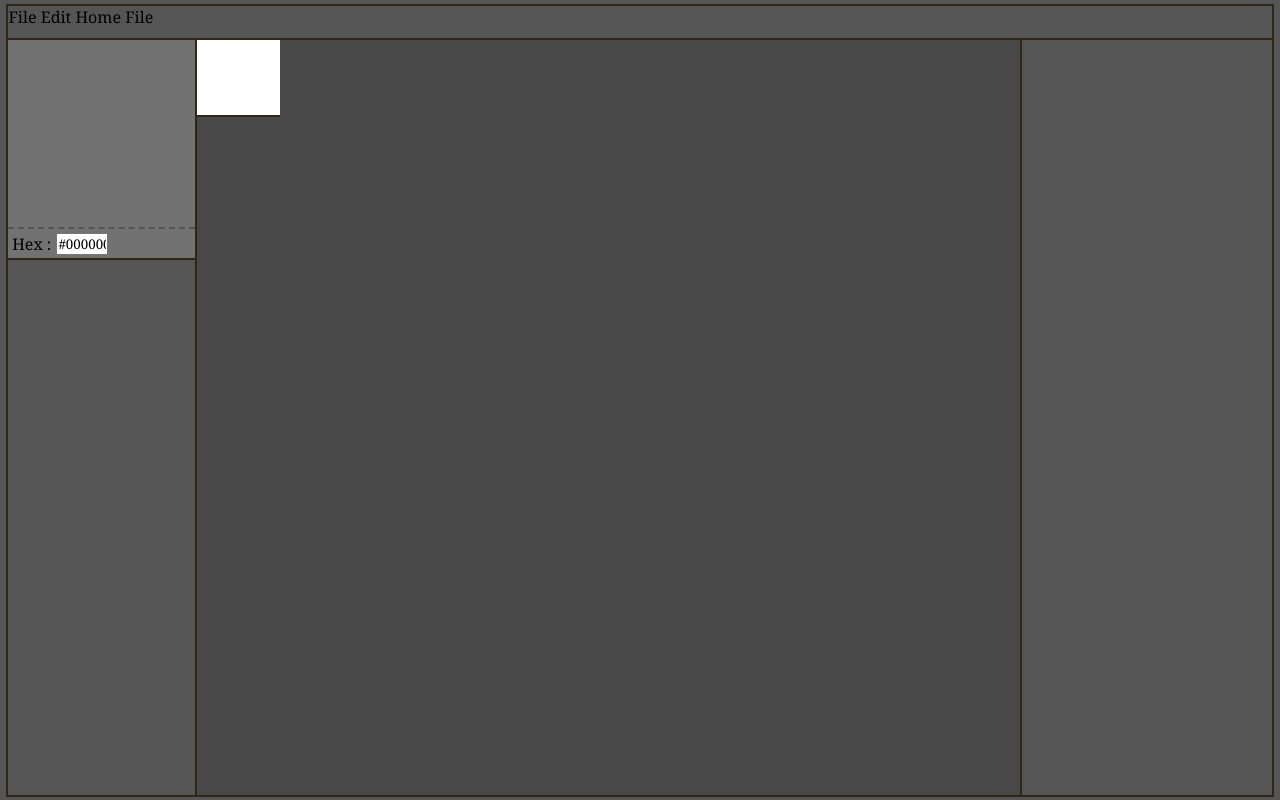
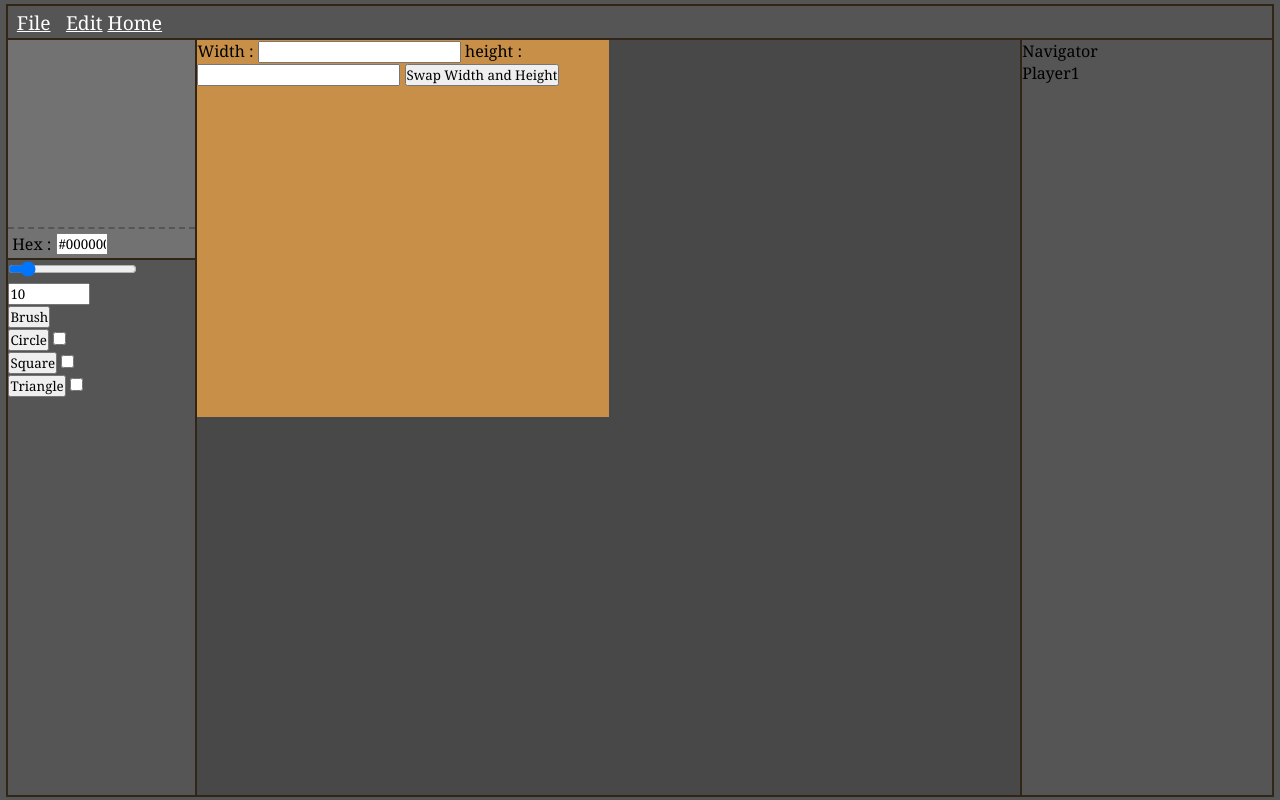
Before and after one commit to chickmenNuggs/CSE-108-Final-Project, a Flask app: page /canvas/ in a window 1280 px wide. Run offline with Flask 3, Linux system fonts and the light colour scheme; a user stored in the database is signed in.

Commit message:
Added a bunch of stuff
finally got stuffs to work in js and added other stuff

```diff
--- a/flask-app/static/master.css
+++ b/flask-app/static/master.css
@@ -179,6 +188,19 @@
     height: 4vh;
     background-color: #555555;
     border: 2px solid #312515;
+    display: flex;
+    flex-direction: row;
+}
+.action-buttons{
+    height: 100%;
+    width: 4%;
+    display: flex;
+    font-size: larger;
+    text-decoration: underline;
+    color: #ffffffff;
+    display: flex;
+    justify-content: center;
+    align-items: center;
 }
 .wide-div{
     width: 100%;
@@ -228,7 +250,7 @@
     height: 10%;
 
 }
-.info{
+.create-new{
     background-color: #c78f47;
     width: 50%;
     height: 50%;
--- a/flask-app/static/master.js
+++ b/flask-app/static/master.js
@@ -1,5 +1,35 @@
+
+var brushSize;
+var brushType;
 
 
+function toggleHiddenLobby(page1, page2, page3) {
+
+    b1 = document.getElementById(page1);
+    b2 = document.getElementById(page2);
+    b3 = document.getElementById(page3);
+    p1 = document.getElementsByClassName(page1)[0];
+    p2 = document.getElementsByClassName(page2)[0];
+    p3 = document.getElementsByClassName(page3)[0];
+
+    b1.classList.add('nav-active');
+    b2.classList.remove('nav-active');
+    b3.classList.remove('nav-active');
+
+    p1.classList.toggle('hidden');
+    p2.classList.add('hidden');
+    p3.classList.add('hidden');
+}
+
+function syncBrushSize(el1, el2){
+    el_1 = document.getElementById(el1);
+    el_2 = document.getElementById(el2);
+
+    el_2.value = el_1.value;
+}
+function getBrushSize(){
+    brushSize = document.getElementById('brush-range').value
+}
 
 /* Canvas Js Start*/
 
--- a/flask-app/templates/canvas.html
+++ b/flask-app/templates/canvas.html
@@ -3,7 +3,7 @@
 <head>
     <meta charset="UTF-8">
     <meta name="viewport" content="width=device-width, initial-scale=1.0">
-    <script src= "../static/js/master.js"></script>
+    <script src= "../static/master.js"></script>
     <link rel="stylesheet" href="../static/master.css">
     <title>Document</title>
 </head>
@@ -13,9 +13,8 @@
             <div class = action-bar>
                 <a class="action-buttons">File</a>
                 <a class="action-buttons">Edit</a>
-                <a class="action-buttons">Home</a>
-                <a class="action-buttons"></a>
-                <a class="action-buttons">File</a>
+                <a class="action-buttons" href="{{url_for('home')}}">Home</a>
+
             </div>
             <div class = "wide-div">
                 <div class = tool-bar>
@@ -26,15 +25,61 @@
                         <label for ="selected-color"> Hex :</label>
                         <input id = "selected-color" type = "text" value = "#000000">
                     </div>
-
-
+                    <div class = brush-settings>
+                        <div class="brush-size">
+                            <input type="range" value="10" id = brush-range oninput="syncBrushSize('brush-range', 'brush-num')">
+                            <input type="number" id = brush-num min="1" max="100" step="1" value="10" oninput="syncBrushSize('brush-num', 'brush-range')">
+                        </div>
+                        <div class="brush-shape">
+                            <div>
+                                <button>
+                                    Brush
+                                </button>
+                            </div>
+                            <div>
+                                <button>
+                                    Circle
+                                </button>
+                                <input type="checkbox" id = "hollow-circle">
+                            </div>
+                            <div>
+                                <button>
+                                    Square
+                                </button>
+                                <input type="checkbox" id = "hollow-circle">
+                            </div>
+                            <div>
+                                <button>
+                                    Triangle
+                                </button>
+                                <input type="checkbox" id = "hollow-circle">
+                            </div>
+                        </div>
+                    </div>
                 </div>
                 <div class = canvas-holder>
-                    <div class = create-new></div>
-                    <canvas id="myCanvas"></canvas>
+                    <div class = "create-new">
+
+                        <label for="width">Width : </label>
+                        <input id="width">
+                        <label for="height">height : </label>
+                        <input id="height">
+
+                        <button> Swap Width and Height</button>
+
+                    </div>
+                    <canvas id="myCanvas" class = "hidden"></canvas>
                </div>
                <div class = manipulator>
+                    <div class = 'view-finder'>
+                        Navigator
+                    </div>
+                    <div class="roster">
+                        Player1
+                    </div>
+                    <div class = 'layer'>
 
+                    </div>
                </div>
             </div>
         </div>
--- a/flask-app/templates/home.html
+++ b/flask-app/templates/home.html
@@ -3,7 +3,7 @@
 <head>
     <meta charset="UTF-8">
     <meta name="viewport" content="width=device-width, initial-scale=1.0">
-    <script src= "../static/js/master.js"></script>
+    <script src= "../static/master.js"></script>
     <link rel="stylesheet" href="../static/master.css">
     <title>Drawing app</title>
 </head>
--- a/flask-app/templates/login.html
+++ b/flask-app/templates/login.html
@@ -3,7 +3,7 @@
 <head>
     <meta charset="UTF-8">
     <meta name="viewport" content="width=device-width, initial-scale=1.0">
-    <script src= "../static/js/master.js"></script>
+    <script src= "../static/master.js"></script>
     <link rel="stylesheet" href="../static/master.css">
     <title>Drawing app</title>
 </head>
@@ -34,7 +34,7 @@
                 </tr>
                 <tr>
                     <td>
-                        <a href="{{ url_for('signup') }}" class = "login-info" id = "signup-link">Don't have an account? Sign up here.</a>
+                        <a href="{{ url_for('signup') }}" class = "login-info" id = "signup-link">Sign up here.</a>
                     </td>
                 </tr>
             </table>
--- a/flask-app/templates/profile.html
+++ b/flask-app/templates/profile.html
@@ -3,7 +3,7 @@
 <head>
     <meta charset="UTF-8">
     <meta name="viewport" content="width=device-width, initial-scale=1.0">
-    <script src= "../static/js/master.js"></script>
+    <script src= "../static/master.js"></script>
     <link rel="stylesheet" href="../static/master.css">
     <title>Document</title>
 </head>
```
Also changed, not shown: other parts of flask-app/static/master.css (+52 -2 lines), flask-app/templates/lobby.html (+25 -6 lines), flask-app/templates/signup.html (+8 -2 lines), flask-app/instance/db.sqlite.
